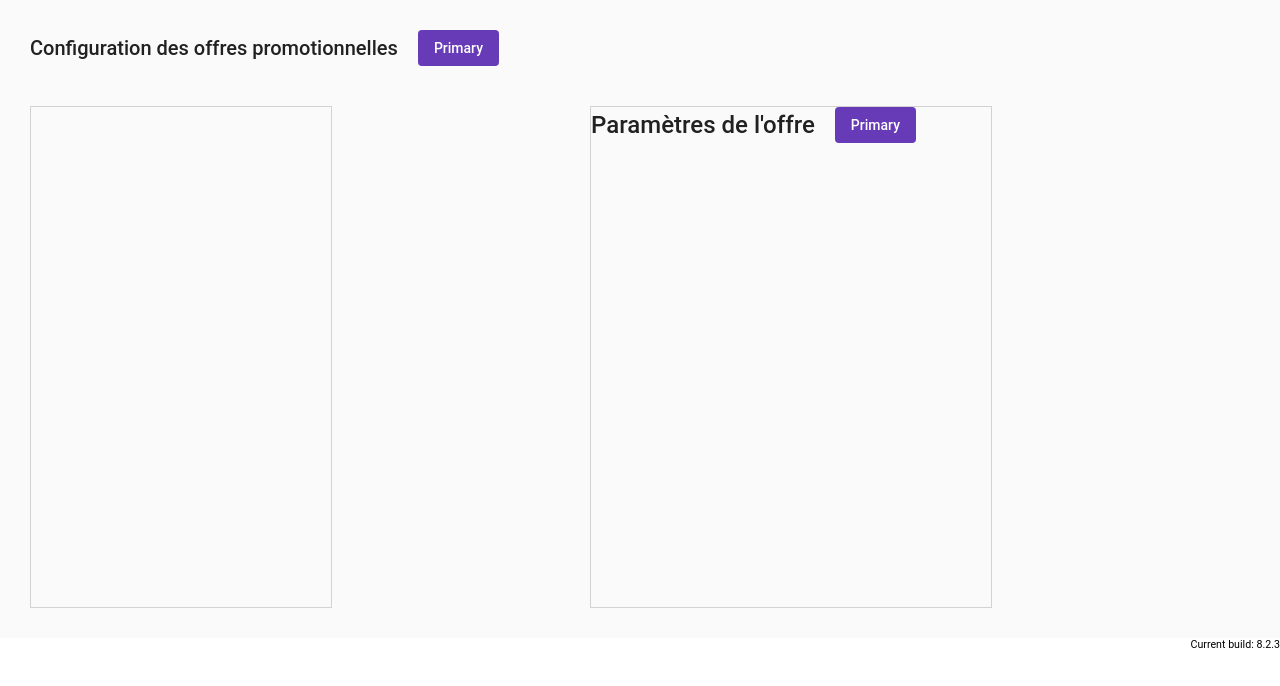
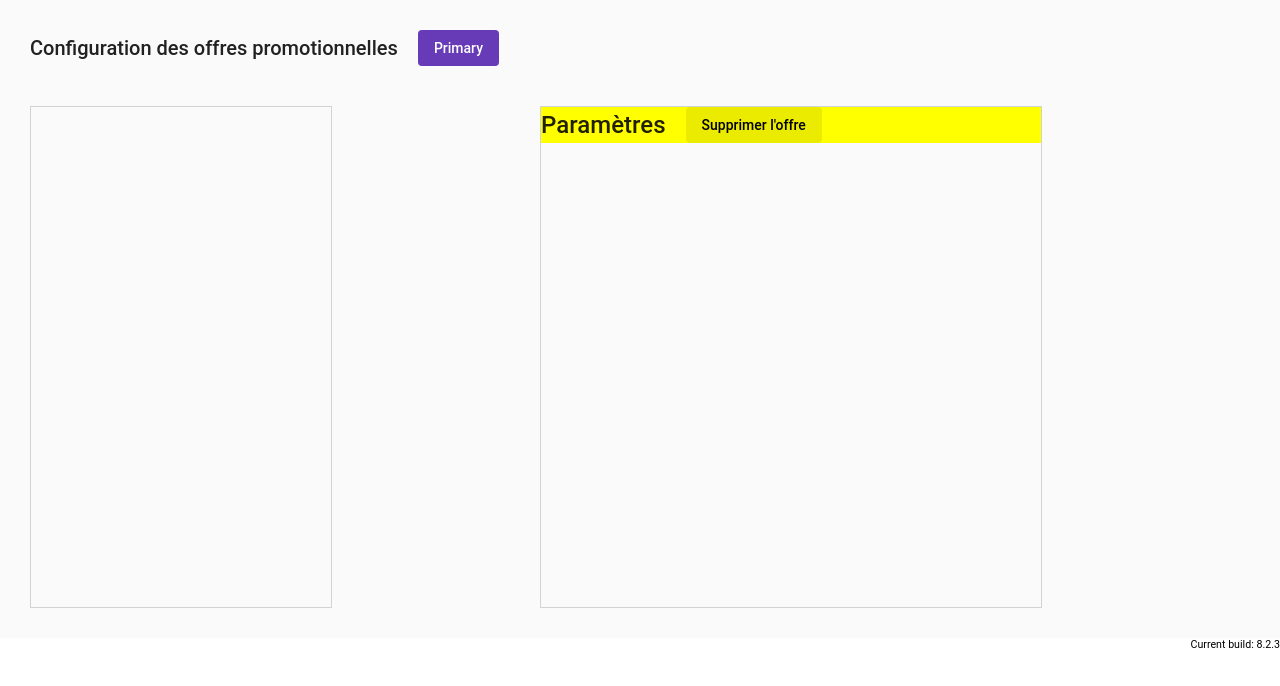
Before and after one commit to emilletpharma/Coupon, an Angular app: page / in a window 1280 px wide. Shown: the top 686 px of the page. Built offline with nearby package versions, Linux system fonts and the light colour scheme.

Commit message:
2 files modified, 1 added

```diff
--- a/src/app/form-field-overview-example.html
+++ b/src/app/form-field-overview-example.html
@@ -11,10 +11,11 @@
 		</div>
 		<div class="right">
       <div class="header">
-          <div class="title">Paramètres de l'offre</div>
-          <button mat-flat-button color="primary">Primary</button>
+          <div class="title">Paramètres</div>
+          <button mat-flat-button color="primary">Supprimer l'offre</button>
           </div>
 		</div>
+	<div></div>
 		<div class="space">
 		</div>
 	</div>
--- a/src/app/form-field-overview-example.scss
+++ b/src/app/form-field-overview-example.scss
@@ -24,21 +24,33 @@
             border: solid 1px rgba(0, 0, 0, 0.16);
       }
       .right {
-        width: 400px;
+       // padding: 10px;
+        display: flex;
+        flex-direction: column;
+        align-items: flex-start;
+        align-content: space-between;
+        width: 500px;
         height: 500px;
         border: solid 1px rgba(0, 0, 0, 0.16);
 
         .header {
+          background: yellow;
+          width: 100%;
           display: flex;
           flex-direction: row;
-          align-items: center;
+          //align-items: center;
           align-content: space-between;
+
           .title {
-          font-size: 24px;
+            font-size: 24px;
           }
 
+          .mat-flat-button {
+            color: black;
+            background: rgba(0, 0, 0, 0.08);
+          }
+        }
 
-        }
       }
 
       .space {
```
Also changed, not shown: src/app/temp.ts (added, +22 -0 lines).
